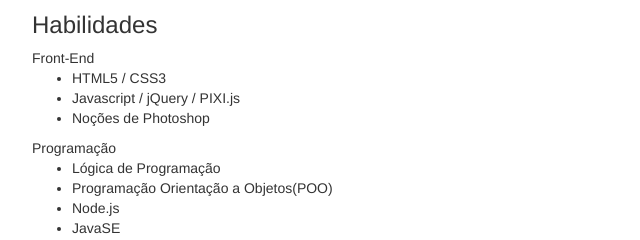
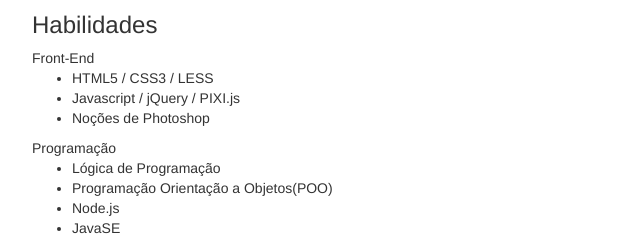
Before and after one commit to JohnnySouto/website, a website: page src/app/br/index.html in a window 1280 px wide. Shown: the part 367-607 px from the top of the page, 53-693 px from the left. Drawn offline with nearby package versions, Linux system fonts and the light colour scheme; files that its build step writes are made by us from their sources.

Commit message:
inclusão de curso no br/index.html

```diff
--- a/src/app/br/index.html
+++ b/src/app/br/index.html
@@ -43,7 +43,7 @@
                     <span>Front-End</span><br>
                     <ul>
                       <li>
-                        <span>HTML5 / CSS3</span><br>
+                        <span>HTML5 / CSS3 / LESS</span><br>
                       </li>
                       <li>
                         <span>Javascript / jQuery / PIXI.js</span><br>
```
